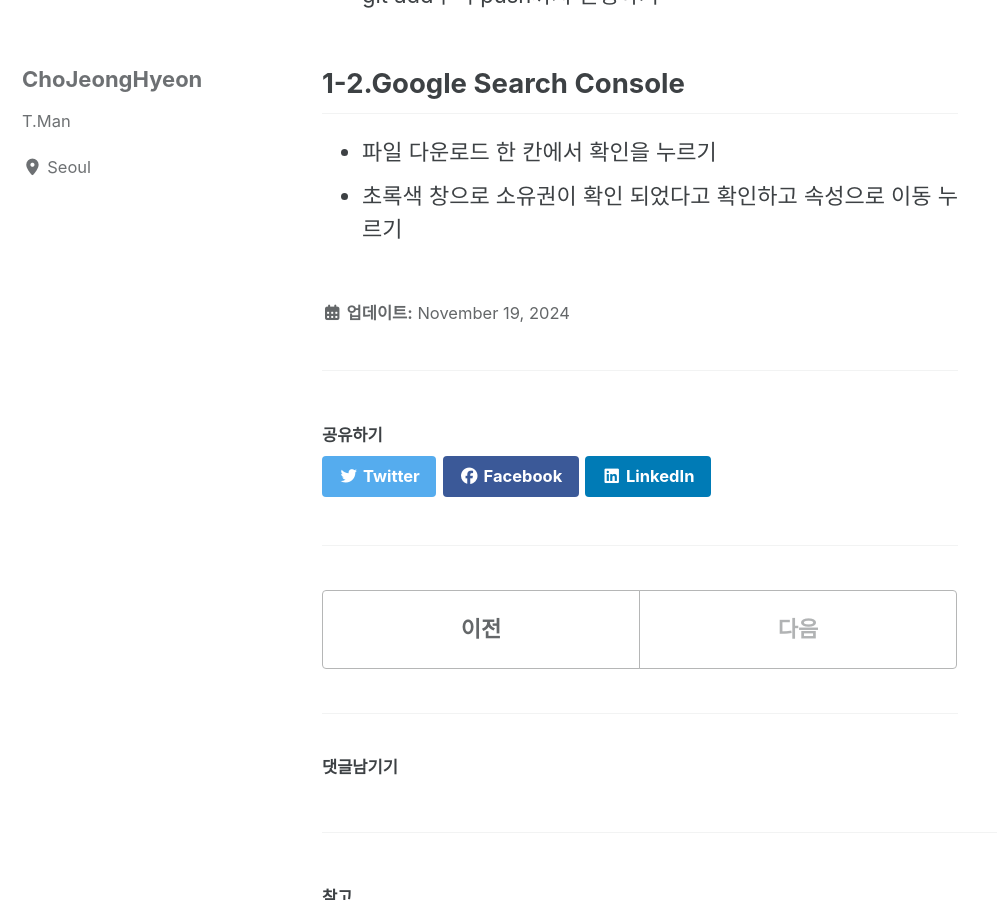
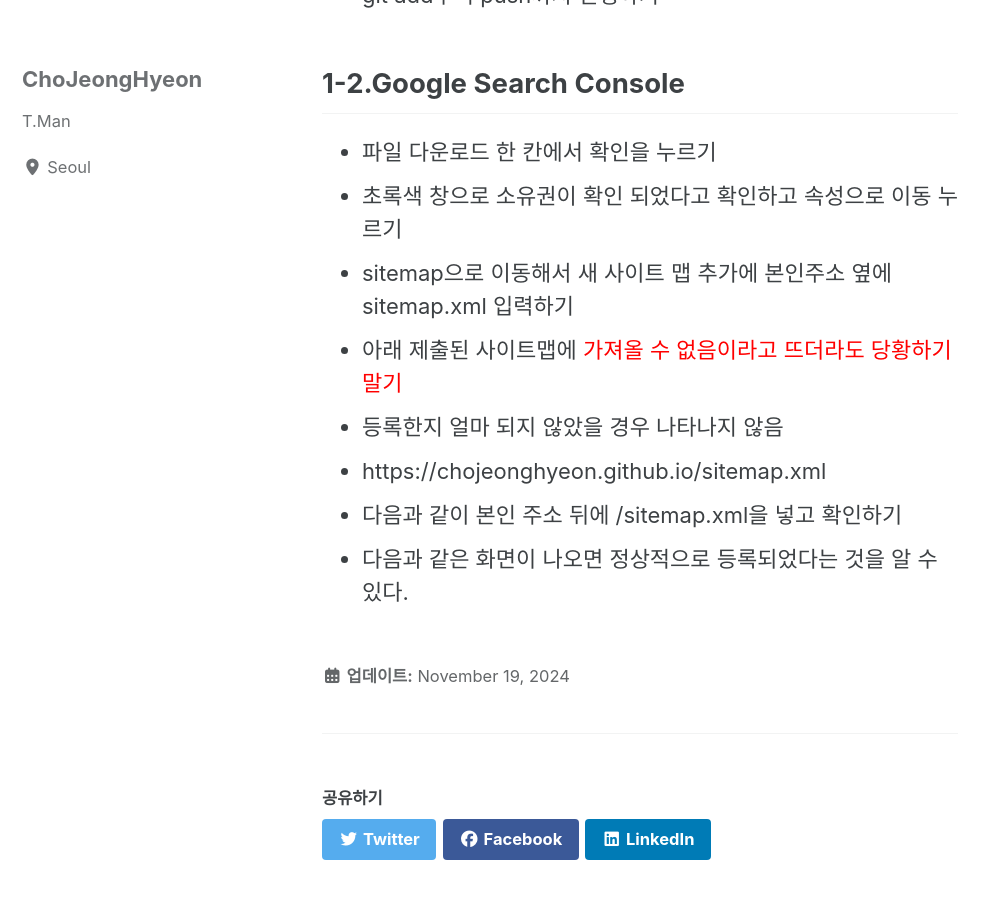
Before and after one commit to ChoJeongHyeon/ChoJeongHyeon.github.io, a Jekyll site: the page built from _posts/2024-11-19-create-search.md, in a window 1280 px wide and 900 px high, scrolled down 873 px. Shown: the whole window, without its empty margins (0-997 px from the left). Built offline with Jekyll 4.4.1, drawn with Linux system fonts in a browser that asks for light colours; cached includes are drawn as plain includes; comment, search, counter and statistics services are not loaded.

Commit message:
edit search.md

```diff
--- a/_posts/2024-11-19-create-search.md
+++ b/_posts/2024-11-19-create-search.md
@@ -25,3 +25,9 @@ title: "검색엔진 등록하기."
 
 - 파일 다운로드 한 칸에서 확인을 누르기
 - 초록색 창으로 소유권이 확인 되었다고 확인하고 속성으로 이동 누르기
+- sitemap으로 이동해서 새 사이트 맵 추가에 본인주소 옆에 sitemap.xml 입력하기
+- 아래 제출된 사이트맵에 <span style="color:red">가져올 수 없음<span>이라고 뜨더라도 당황하기 말기
+- 등록한지 얼마 되지 않았을 경우 나타나지 않음
+- https://chojeonghyeon.github.io/sitemap.xml
+- 다음과 같이 본인 주소 뒤에 /sitemap.xml을 넣고 확인하기
+- 다음과 같은 화면이 나오면 정상적으로 등록되었다는 것을 알 수 있다.
```
